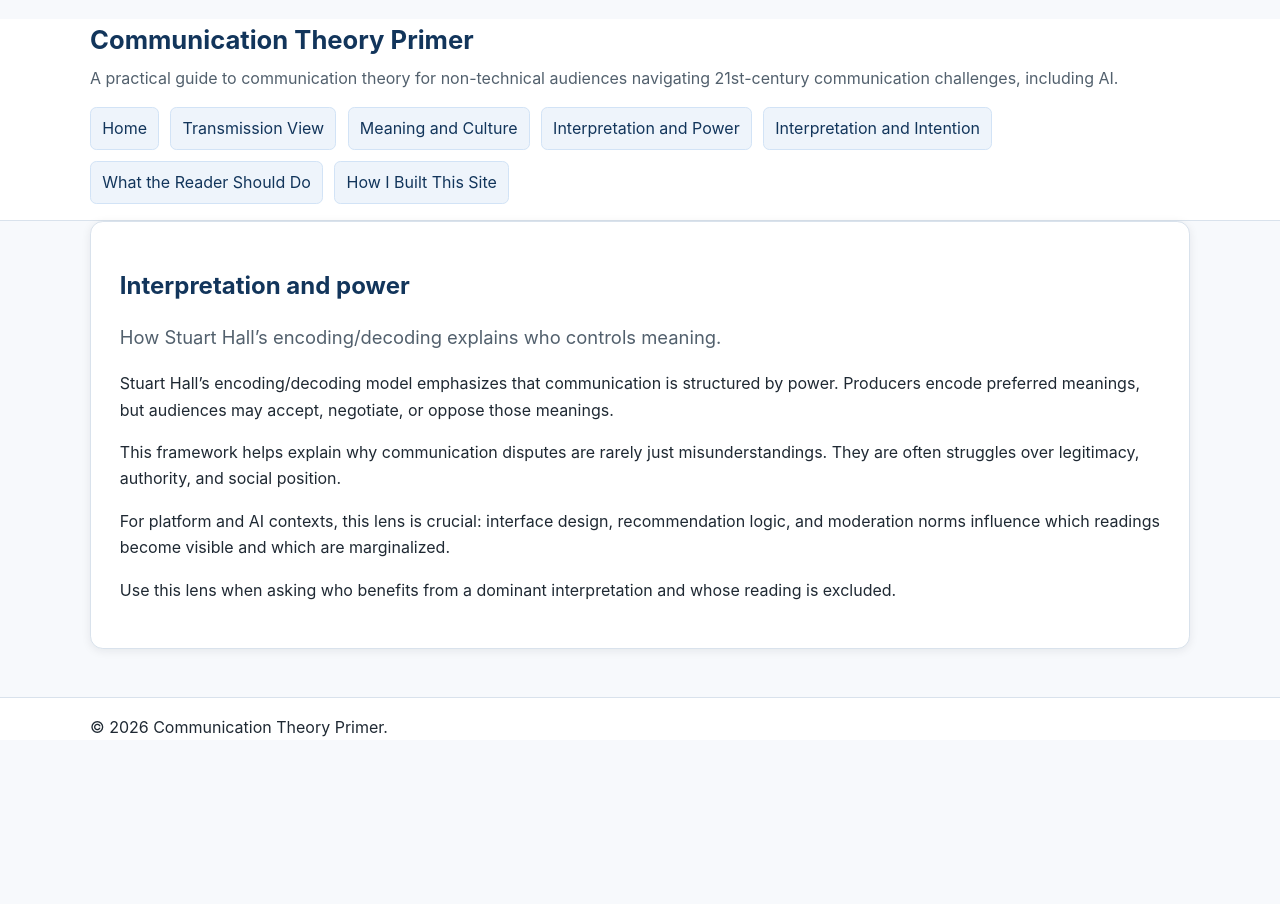
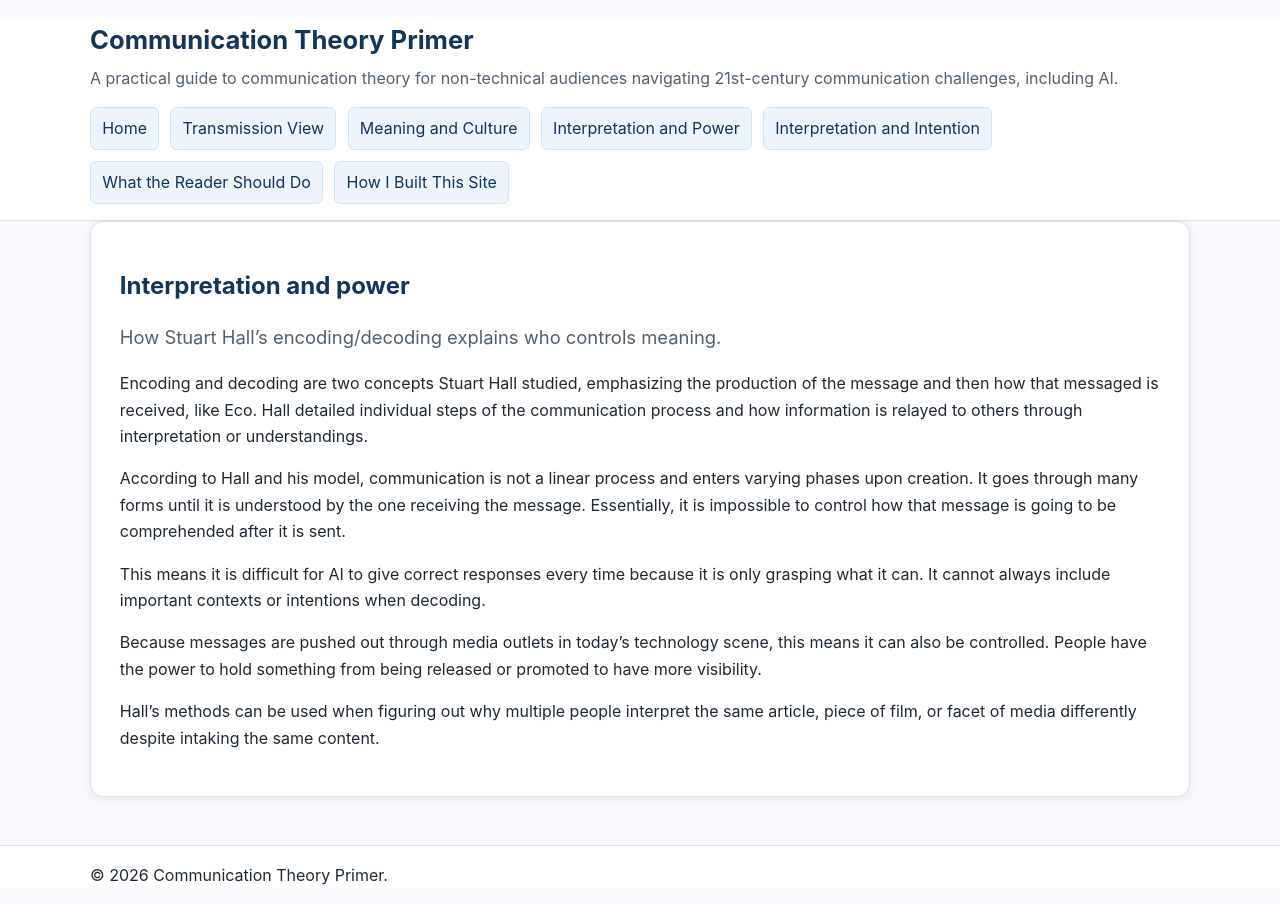
Before and after one commit to annaolszowy27/comm-primer, a Jekyll site: the page built from pages/interpretation-and-power.md, in a window 1280 px wide. Built offline with Jekyll 4.4.1, drawn with Linux system fonts in a browser that asks for light colours.

Commit message:
Enhance explanation of Hall's encoding/decoding model
Expanded on Stuart Hall’s encoding/decoding model, detailing the communication process and its implications in AI contexts. Added insights on interpretation and power dynamics in media.

```diff
--- a/pages/interpretation-and-power.md
+++ b/pages/interpretation-and-power.md
@@ -4,10 +4,12 @@ lead: "How Stuart Hall’s encoding/decoding explains who controls meaning."
 permalink: /pages/interpretation-and-power/
 ---
 
-Stuart Hall’s encoding/decoding model emphasizes that communication is structured by power. Producers encode preferred meanings, but audiences may accept, negotiate, or oppose those meanings.
+Encoding and decoding are two concepts Stuart Hall studied, emphasizing the production of the message and then how that messaged is received, like Eco. Hall detailed individual steps of the communication process and how information is relayed to others through interpretation or understandings.
 
-This framework helps explain why communication disputes are rarely just misunderstandings. They are often struggles over legitimacy, authority, and social position.
+According to Hall and his model, communication is not a linear process and enters varying phases upon creation. It goes through many forms until it is understood by the one receiving the message. Essentially, it is impossible to control how that message is going to be comprehended after it is sent.
 
-For platform and AI contexts, this lens is crucial: interface design, recommendation logic, and moderation norms influence which readings become visible and which are marginalized.
+This means it is difficult for AI to give correct responses every time because it is only grasping what it can. It cannot always include important contexts or intentions when decoding.
 
-Use this lens when asking who benefits from a dominant interpretation and whose reading is excluded.
+Because messages are pushed out through media outlets in today’s technology scene, this means it can also be controlled. People have the power to hold something from being released or promoted to have more visibility.
+
+Hall’s methods can be used when figuring out why multiple people interpret the same article, piece of film, or facet of media differently despite intaking the same content.
```
